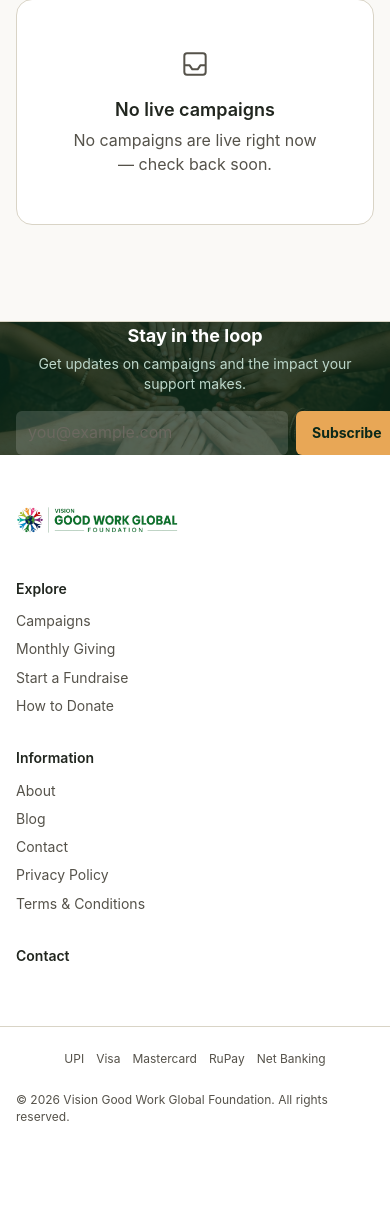
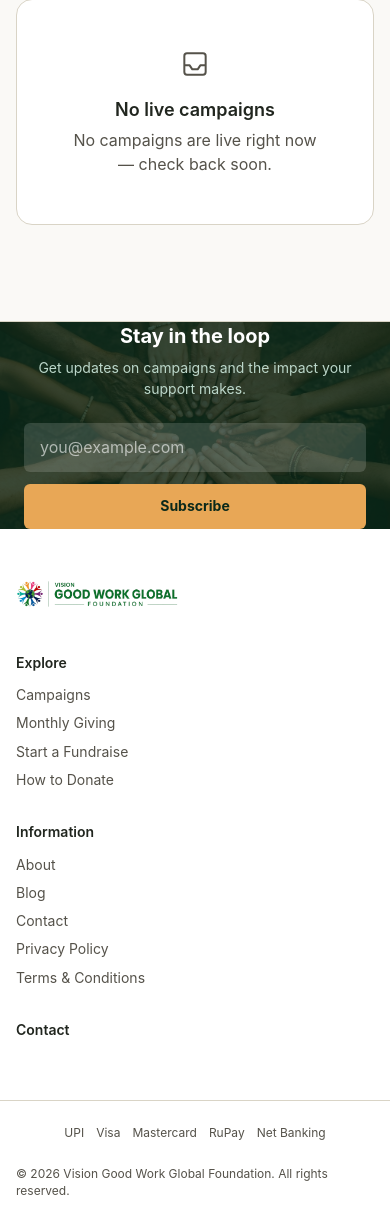
Before and after one commit to sukumarsaurav/NGO, a Laravel app: page / in a window 390 px wide. Shown: the part 749-1973 px from the top of the page. Before the commit the page ends 1870 px from the top, so only its background shows below. Run offline with Laravel 12, Linux system fonts and the light colour scheme; data that the repository does not hold is empty; style sheets or scripts are compiled from the project's sources; some libraries are stand-ins or nearby versions.

Commit message:
fix: pad and restyle the footer newsletter band
The "Stay in the loop" band was cramped — heading almost touching the
top edge, input/button crowded right below with little breathing room,
and the placeholder text was low-contrast on the dark photo overlay.
Bumped section padding (py-14/16, px-6/8), increased heading/subtext
spacing, stacked the form on mobile instead of squeezing input+button
into one row, and switched the input to white text/placeholder so it's
actually readable against the dark overlay.

```diff
--- a/resources/views/components/layout/public-footer.blade.php
+++ b/resources/views/components/layout/public-footer.blade.php
@@ -30,20 +30,20 @@
         >
         <div class="absolute inset-0 bg-brand-900/80"></div>
 
-        <div class="relative mx-auto max-w-md px-4 py-10 text-center sm:px-6">
-            <h2 class="mb-1 font-heading text-lg font-bold text-white sm:text-xl">Stay in the loop</h2>
-            <p class="mb-4 text-sm text-brand-200">Get updates on campaigns and the impact your support makes.</p>
+        <div class="relative mx-auto max-w-md px-6 py-14 text-center sm:px-8 sm:py-16">
+            <h2 class="mb-2 font-heading text-xl font-bold text-white sm:text-2xl">Stay in the loop</h2>
+            <p class="mb-6 text-sm text-brand-200">Get updates on campaigns and the impact your support makes.</p>
 
             @if (session('status'))
                 <p class="mb-3 text-sm text-accent-300">{{ session('status') }}</p>
             @endif
-            <form method="POST" action="{{ route('newsletter.subscribe') }}" class="flex gap-2">
+            <form method="POST" action="{{ route('newsletter.subscribe') }}" class="flex flex-col gap-3 sm:flex-row">
                 @csrf
                 <label for="footer-newsletter-email" class="sr-only">Email address</label>
-                <input type="email" id="footer-newsletter-email" name="email" required placeholder="you@example.com" class="min-h-touch flex-1 rounded-sm border-0 px-3 py-2 text-base text-content placeholder:text-content-placeholder" style="background: rgba(255,255,255,0.15); color: #fff;">
-                <button type="submit" class="inline-flex items-center rounded-sm px-4 py-2 text-sm font-bold transition-all duration-base" style="background: var(--accent-400); color: var(--brand-900);">Subscribe</button>
+                <input type="email" id="footer-newsletter-email" name="email" required placeholder="you@example.com" class="min-h-touch flex-1 rounded-sm border-0 px-4 py-3 text-base text-white placeholder-white/60" style="background: rgba(255,255,255,0.15);">
+                <button type="submit" class="inline-flex min-h-touch items-center justify-center rounded-sm px-6 py-3 text-sm font-bold transition-all duration-base" style="background: var(--accent-400); color: var(--brand-900);">Subscribe</button>
             </form>
-            @error('email') <p class="mt-2 text-xs" style="color: #fca5a5;">{{ $message }}</p> @enderror
+            @error('email') <p class="mt-3 text-xs" style="color: #fca5a5;">{{ $message }}</p> @enderror
         </div>
     </section>
 
```
Also changed, not shown: 3 other files.
